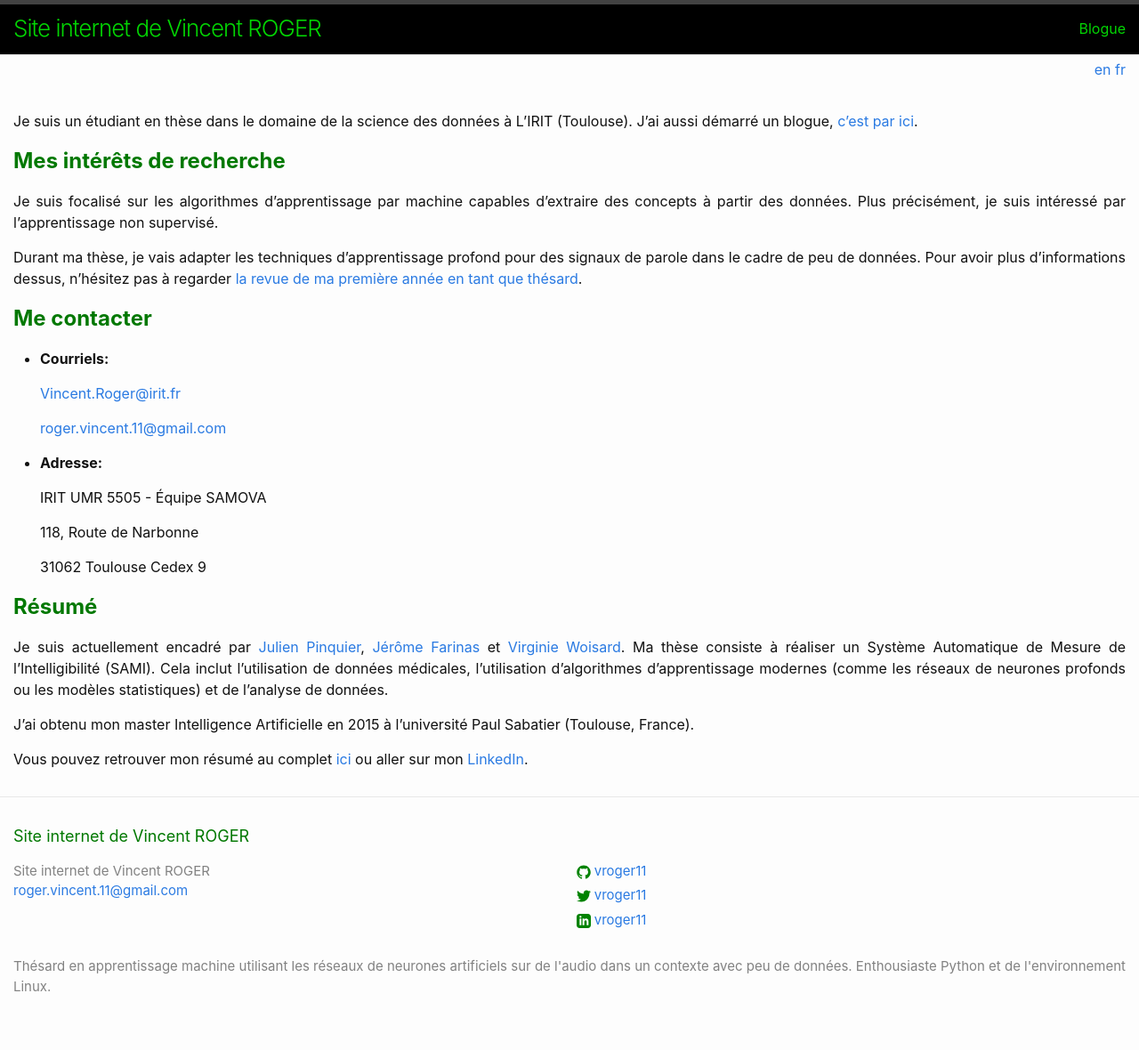
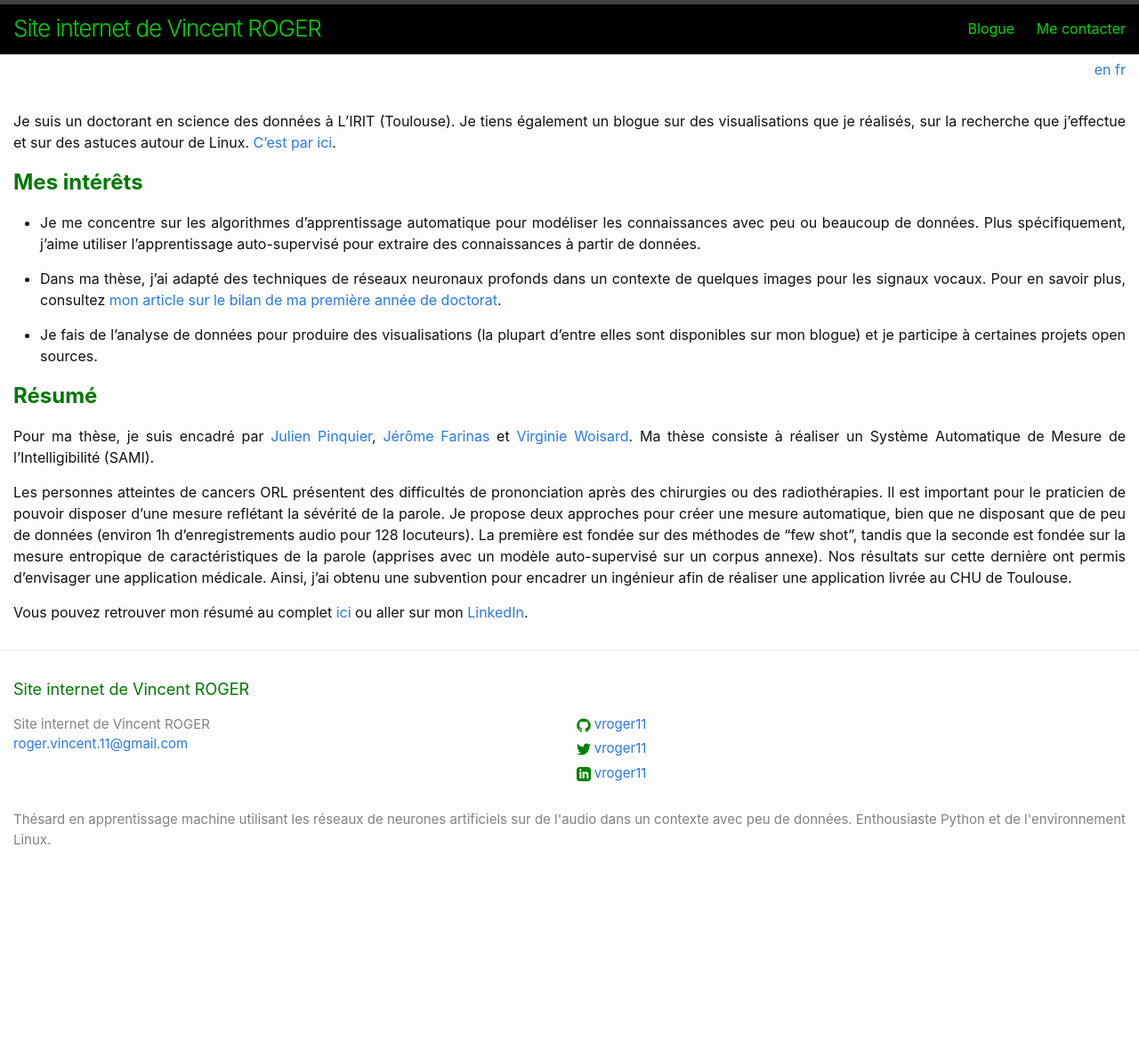
Before and after one commit to vroger11/vroger11.github.io, a Jekyll site: the page built from accueil.md, in a window 1280 px wide. Shown: the whole page at 89% size. Built offline with Jekyll 4.4.1, drawn with Linux system fonts in a browser that asks for light colours; after the commit the page ends 1015 px from its top, so only the background shows below that.

```diff
--- a/accueil.md
+++ b/accueil.md
@@ -7,38 +7,24 @@ lang: fr
 ref: home
 ---
 
-Je suis un étudiant en thèse dans le domaine de la science des données à L'IRIT (Toulouse).
-J'ai aussi démarré un blogue, [c'est par ici](blogue).
+Je suis un doctorant en science des données à L'IRIT (Toulouse).
+Je tiens également un blogue sur des visualisations que je réalisés, sur la recherche que j'effectue et sur des astuces autour de Linux. [C'est par ici](blogue).
 
-# Mes intérêts de recherche
+# Mes intérêts
+* Je me concentre sur les algorithmes d'apprentissage automatique pour modéliser les connaissances avec peu ou beaucoup de données.
+Plus spécifiquement, j'aime utiliser l'apprentissage auto-supervisé pour extraire des connaissances à partir de données.
 
-Je suis focalisé sur les algorithmes d'apprentissage par machine capables d'extraire des concepts à partir des données.
-Plus précisément, je suis intéressé par l'apprentissage non supervisé.
+* Dans ma thèse, j'ai adapté des techniques de réseaux neuronaux profonds dans un contexte de quelques images pour les signaux vocaux.
+Pour en savoir plus, consultez [mon article sur le bilan de ma première année de doctorat](/these/2019/10/12/revue-de-ma-premiere-annee-de-these.html).
 
-Durant ma thèse, je vais adapter les techniques d'apprentissage profond pour des signaux de parole dans le cadre de peu de données.
-Pour avoir plus d'informations dessus, n'hésitez pas à regarder [la revue de ma première année en tant que thésard](/these/2019/10/12/revue-de-ma-premiere-annee-de-these.html).
-
-# Me contacter
-*  **Courriels:**
-
-    <mailto:Vincent.Roger@irit.fr>
-
-    <mailto:roger.vincent.11@gmail.com>
-
-*  **Adresse:**
-
-    IRIT UMR 5505 - Équipe SAMOVA
-
-    118, Route de Narbonne
-
-    31062 Toulouse Cedex 9
+* Je fais de l'analyse de données pour produire des visualisations (la plupart d'entre elles sont disponibles sur mon blogue) et je participe à certaines projets open sources.
 
 # Résumé
 
-Je suis actuellement encadré par [Julien Pinquier](https://www.irit.fr/~Julien.Pinquier/), [Jérôme Farinas](https://www.irit.fr/~Jerome.Farinas/) et [Virginie Woisard](https://octogone.univ-tlse2.fr/accueil/membres/virginie-woisard--183287.kjsp).
+Pour ma thèse, je suis encadré par [Julien Pinquier](https://www.irit.fr/~Julien.Pinquier/), [Jérôme Farinas](https://www.irit.fr/~Jerome.Farinas/) et [Virginie Woisard](https://octogone.univ-tlse2.fr/accueil/membres/virginie-woisard--183287.kjsp).
 Ma thèse consiste à réaliser un Système Automatique de Mesure de l'Intelligibilité (SAMI).
-Cela inclut l'utilisation de données médicales, l'utilisation d'algorithmes d'apprentissage modernes (comme les réseaux de neurones profonds ou les modèles statistiques) et de l'analyse de données.
 
-J'ai obtenu mon master Intelligence Artificielle en 2015 à l'université Paul Sabatier (Toulouse, France).
+Les personnes atteintes de cancers ORL présentent des difficultés de prononciation après des chirurgies ou des radiothérapies. Il est important pour le praticien de pouvoir disposer d’une mesure reflétant la sévérité de la parole. Je propose deux approches pour créer une mesure automatique, bien que ne disposant que de peu de données (environ 1h d’enregistrements audio pour 128 locuteurs). La première est fondée sur des méthodes de “few shot”, tandis que la seconde est fondée sur la mesure entropique de caractéristiques de la parole (apprises avec un modèle auto-supervisé sur un corpus annexe). Nos résultats sur cette dernière ont permis d'envisager une application médicale.
+Ainsi, j'ai obtenu une subvention pour encadrer un ingénieur afin de réaliser une application livrée au CHU de Toulouse.
 
 Vous pouvez retrouver mon résumé au complet [ici](/assets/cv/cv_fr.pdf) ou aller sur mon [LinkedIn](https://www.linkedin.com/in/vroger11/).
```
Also changed, not shown: contact.md (added, +21 -0 lines), contact_fr.md (added, +21 -0 lines), index.md (+11 -23 lines).
